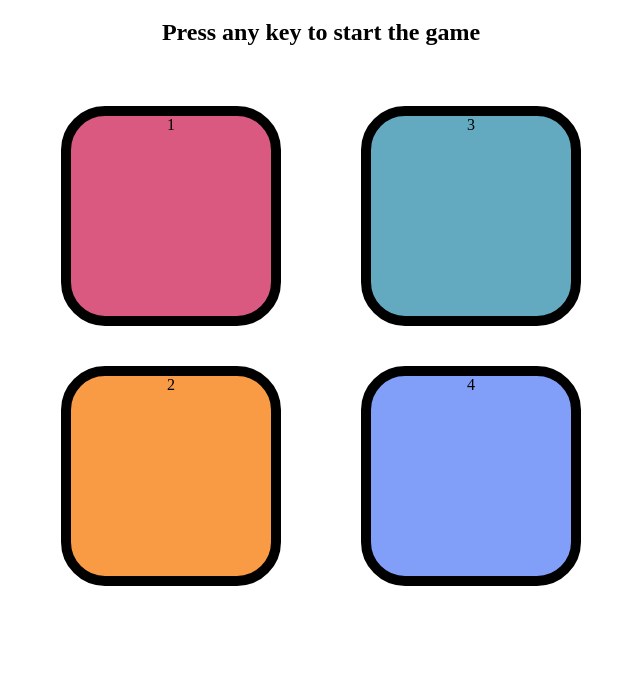
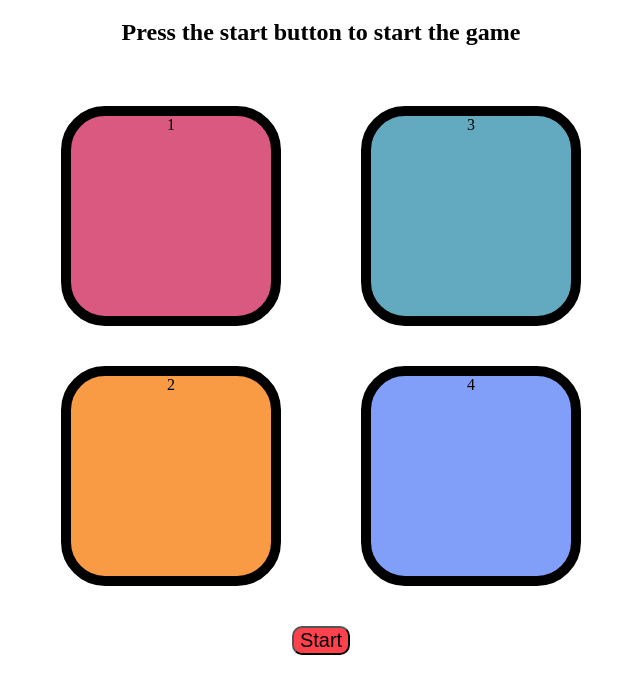
Before and after one commit to AryanRajput5772/Simon-says--Game-, a plain HTML site: page index.html in a window 1280 px wide. Shown: the part 61-754 px from the top of the page, without its empty margins (319-959 px from the left). Drawn offline with Linux system fonts and the light colour scheme.

Commit message:
add start button

```diff
--- a/app.js
+++ b/app.js
@@ -6,6 +6,14 @@ let started = false;
 let level = 0;
 
 let h2 = document.querySelector("h2");
+let btn = document.querySelector("#btn");
+btn.addEventListener("click", function () {
+  if (started == false) {
+    console.log("game is started");
+    started = true;
+    levelup();
+  }
+});
 
 document.addEventListener("keypress", function () {
   if (started == false) {
--- a/index.html
+++ b/index.html
@@ -9,7 +9,7 @@
   <body>
     <h1>Simon says Game</h1>
 
-    <h2>Press any key to start the game</h2>
+    <h2>Press the start button to start the game</h2>
     <div class="btn-container">
       <div class="line-one">
         <div class="btn red" type="button" id="red">1</div>
@@ -20,6 +20,7 @@
         <div class="btn purple" type="button" id="purple">4</div>
       </div>
     </div>
+    <button id="btn">Start</button>
     <script src="app.js"></script>
   </body>
 </html>
--- a/style.css
+++ b/style.css
@@ -34,3 +34,10 @@ body {
 .userflash {
   background-color: green;
 }
+
+#btn {
+  background-color: #fe424d;
+  color: black;
+  font-size: 20px;
+  border-radius: 10px;
+}
```
